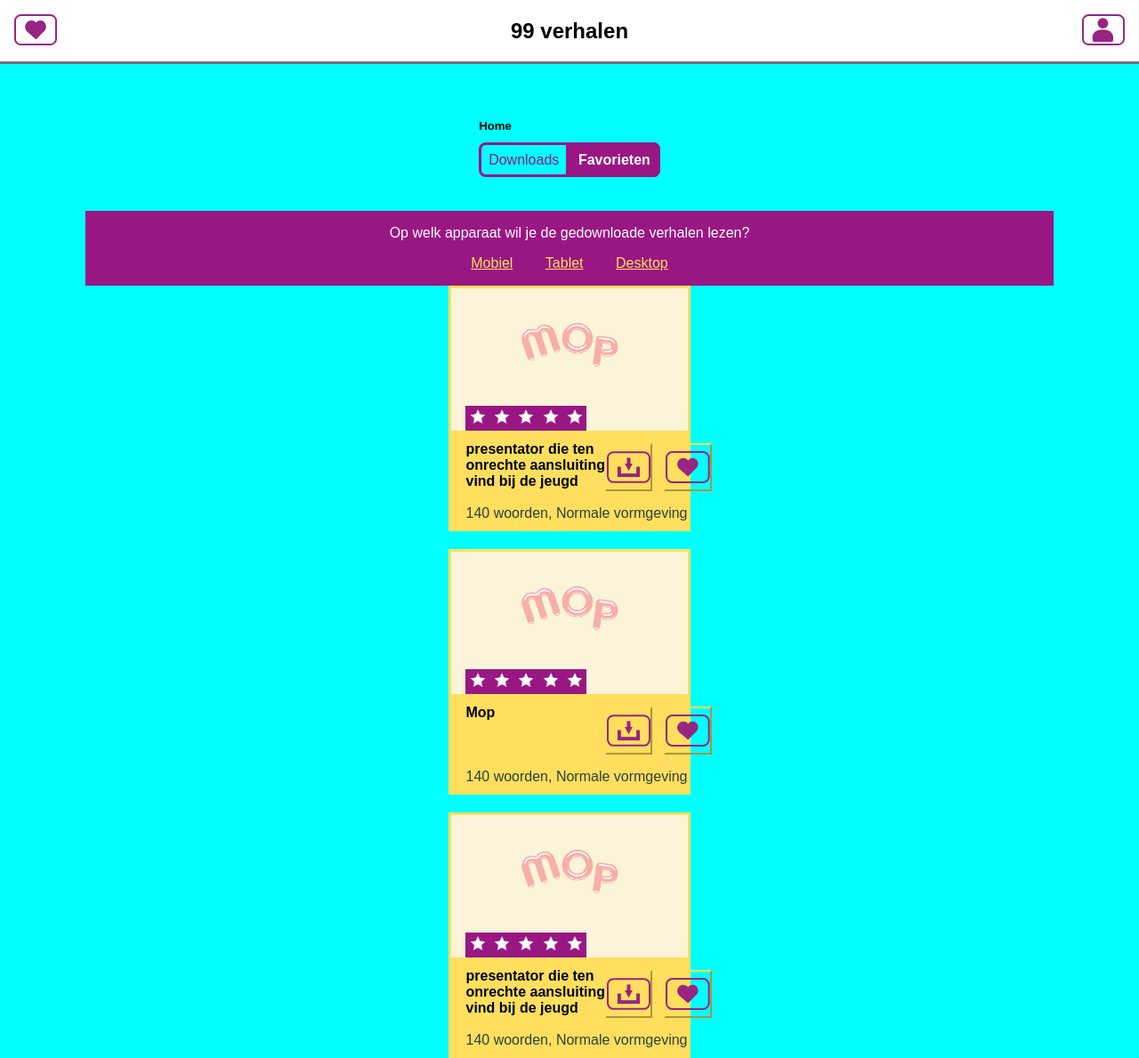
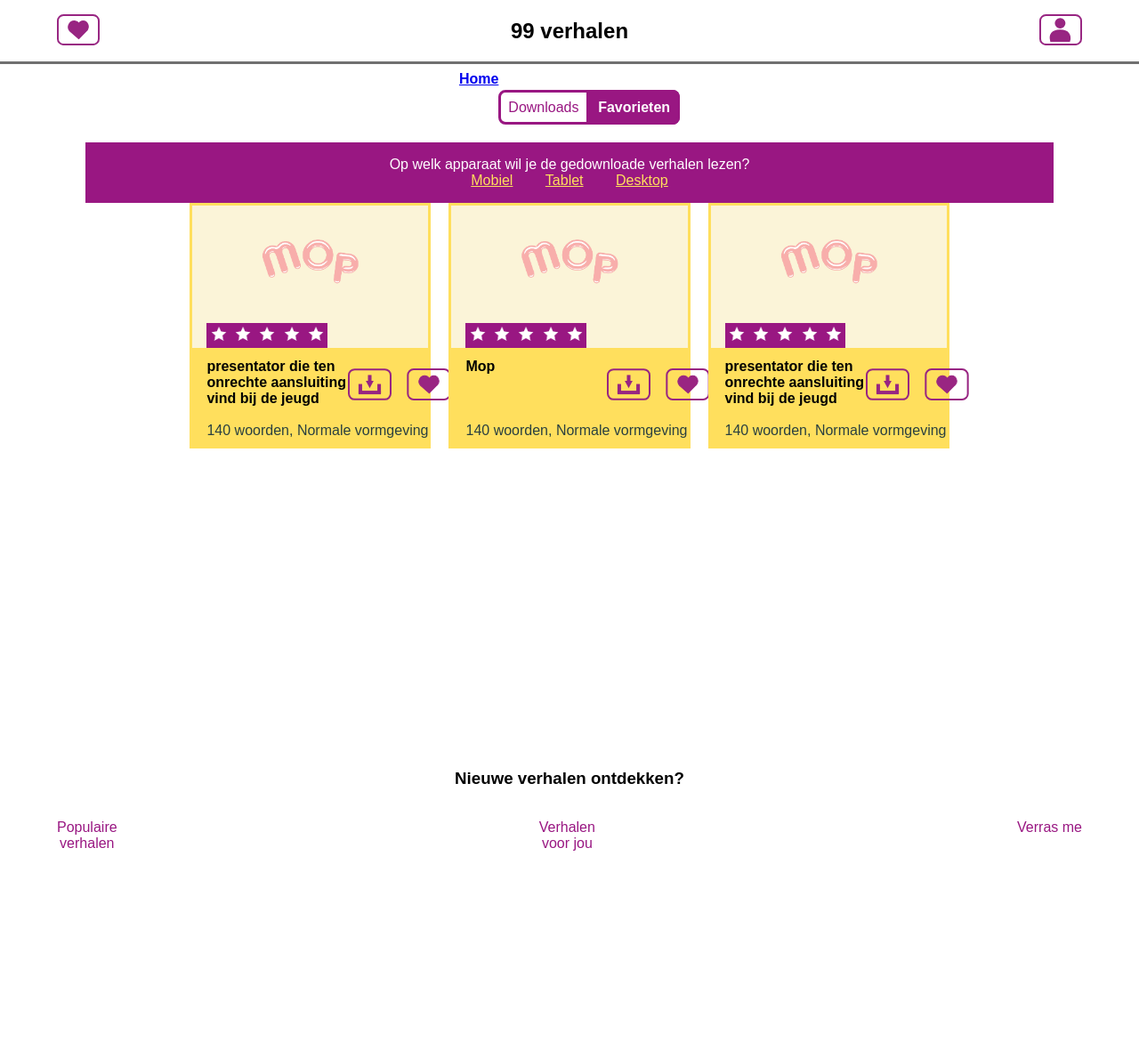
Before and after one commit to ManoukK/Project-web, a plain HTML site: page htmlpages/favorietenpagina.html in a window 1280 px wide. Shown: the whole page at 89% size. After the commit the page ends 1005 px from the top, so only its background shows below. Drawn offline with Linux system fonts and the light colour scheme; a web font is replaced by a local one.

Commit message:
een verhalen pagina
1 verhaal pagina en veel kleine aanpassingen

```diff
--- a/htmlpages/favorietenpagina.html
+++ b/htmlpages/favorietenpagina.html
@@ -31,7 +31,7 @@
 
     <section>
         <header>
-            <h5>Home</h5>
+            <a href="../index.html">Home</a>
             <span>
                 <a>Downloads</a>
                 <a id="favorietstory">Favorieten</a>
@@ -71,7 +71,7 @@
                        <img src="../img/noun_Star_2065347.png" alt="rating">
                    </li>
                    <li>
-                   <img src="../img/noun_Star_2065347.png" alt="rating">
+                       <img     src="../img/noun_Star_2065347.png" alt="rating">
                    </li>
                    <li>
                        <img src="../img/noun_Star_2065347.png" alt="rating">
@@ -80,13 +80,9 @@
                <h4>presentator die ten onrechte aansluiting vind bij de jeugd</h4>
                <p>140 woorden, Normale vormgeving</p>
                <footer>
-               <span>
-                   <button id="download">
-
-                   </button>
-                   <button id="fav">
-
-                   </button>
+                   <span class="verhalenknoppen">
+                       <button id="download"></button>
+                       <button id="fav"></button>
                    </span>
                </footer>
             </article>
@@ -113,13 +109,9 @@
                <h4>Mop</h4>
                <p>140 woorden, Normale vormgeving</p>
                <footer>
-               <span>
-                   <button id="download">
-
-                   </button>
-                   <button id="fav">
-
-                   </button>
+                   <span class="verhalenknoppen">
+                       <button id="download"></button>
+                       <button id="fav"></button>
                    </span>
                </footer>
            </article>
@@ -146,17 +138,29 @@
                <h4>presentator die ten onrechte aansluiting vind bij de jeugd</h4>
                <p>140 woorden, Normale vormgeving</p>
                <footer>
-               <span>
-                   <button id="download">
-
-                   </button>
-                   <button id="fav">
-
-                   </button>
+                   <span class="verhalenknoppen">
+                       <button></button>
+                       <button></button>
                    </span>
                </footer>
            </article>
         </span>
     </section>
 
+    <footer>
+        <h3>Nieuwe verhalen ontdekken?</h3>
+        <ul>
+            <li>
+                <a>Populaire<br>verhalen</a>
+            </li>
+            <li>
+                <a>Verhalen<br>voor jou</a>
+            </li>
+            <li>
+                 <a>Verras me</a>
+            </li>
+       </ul>
+   </footer>
+
+
 </body>
--- a/overig/stijl.css
+++ b/overig/stijl.css
@@ -76,7 +76,7 @@ body section:first-of-type {
 
 body section:first-of-type p:first-of-type {
     color: var(--letterkleur);
-    padding-top: 0em;
+    padding-top: 0;
     padding-bottom: 1em;
     width: 80vw;
 }
@@ -98,7 +98,7 @@ section header h2{
     color: white;
     font-weight: 100;
     font-size: 1.15em;
-    margin: 0em;
+    margin: 0;
     width: 85vw;
     text-transform: uppercase;
 }
@@ -112,7 +112,7 @@ section header a img{
 }
 
 section #kleinetekst {
-    margin: 0em;
+    margin: 0;
     text-align: center;
     --letterkleur: #2A4040;
     font-weight: 700;
@@ -142,7 +142,7 @@ a#link {
     text-transform: none;
     text-decoration: underline;
     font-weight: 100;
-    padding: 0em;
+    padding: 0;
     margin-bottom: 1.25em;
     margin-top: 0.5em;
 }
@@ -264,9 +264,9 @@ article footer span {
     margin-top: -6em;
 }
 
-span button {
+span.verhalenknoppen button {
     padding: 0;
-    border-color: #FFDF5D;
+    border-color: rgba(0,0,0,0);
     width: 4em;
     height: 4em;
     margin-right: 0;
@@ -278,11 +278,11 @@ span button {
     background-position: center;
 }
 
-button#download {
+span.verhalenknoppen button:first-child {
     background-image: url("../img/download.svg");
 }
 
-button#fav {
+span.verhalenknoppen button:last-child {
     background-image: url("../img/fav.svg");
 }
 
@@ -336,10 +336,24 @@ body#favpagina{
     font-family: museo-sans, sans-serif;
     background-color: white;
     font-size: 1em;
-    background-color: aqua;
+    background-color: white;
+}
+
+body#favpagina section header {
+    align-content: center;
+    display: flex;
+    position: absolute;
+}
+
+body#favpagina section header > a {
+    font-weight: 700;
+    text-decoration: underline;
+    margin-left: -em;
+    margin-top: -2em;
 }
 
 section header span a {
+    align-content: center;
     text-align: center;
     border-style: solid;
     border-color: #991782;
@@ -372,7 +386,7 @@ body#favpagina section form {
     padding-bottom: 1em;
 }
 
-body#favpagina section form legend {
+body#favpagina section form legend vb{
     margin-bottom: 1em;
 }
 
@@ -388,14 +402,42 @@ body#favpagina section form input:checked + label {
     color: #701159;
 }
 
+/* CSS styling van eenverhaal.html */
+
+body#eenverhaal section header ul{
+    list-style: none;
+    padding: 1em;
+    display: flex;
+    margin: 0;
+    margin-top: -2em;
+    padding-bottom: 0;
+    justify-content: space-between;
+    --letterkleur: #2A4040;
+    width: 90vw;
+}
+
+body#eenverhaal section header ul li:first-child {
+    margin-left: 1em;
+    margin-top: 0.8em;
+}
+
+body#eenverhaal section header ul a img {
+    margin: 0;
+    margin-left: -1.4em;
+    height: 1em;
+    padding: 0;
+    margin-top: 0.1em;
+
+}
+
+body#eenverhaal section header ul li:last-child {
+    margin-top: 0.8em;
+}
 
 
 
 /* media queries */
 @media (min-width: 44em){
-    body {
-        background-color: blanchedalmond;
-    }
 
     body section:first-of-type p:first-of-type {
         padding-top: 0em;
@@ -403,7 +445,7 @@ body#favpagina section form input:checked + label {
         width: 75vw;
     }
 
-    section #verhalenlijst {
+    section .verhalenlijst {
         display: grid;
         grid-template-columns: 1fr 1fr;
         grid-template-rows: 1fr 1fr;
@@ -415,13 +457,13 @@ body#favpagina section form input:checked + label {
         margin-right: 2em;
     }
 
+    nav ul {
+        margin-right: 2em;
+        margin-left: 2em;
+    }
 }
 
 @media (min-width: 65em){
-
-    body {
-        background-color: burlywood;
-    }
 
     section header h2 {
         background-color: rgba(10, 10, 10, 0.0);
@@ -432,7 +474,7 @@ body#favpagina section form input:checked + label {
         opacity: 0;
     }
 
-    section #verhalenlijst {
+    section .verhalenlijst {
         display: grid;
         grid-template-columns: 1fr 1fr 1fr;
         grid-template-rows: 1fr 1fr;
@@ -443,4 +485,9 @@ body#favpagina section form input:checked + label {
         margin-left: 3em;
         margin-right: 3em;
     }
+
+    nav ul {
+        margin-right: 3em;
+        margin-left: 3em;
+    }
 }
```
Also changed, not shown: htmlpages/eenverhaal.html (added, +50 -0 lines), index.html (+14 -25 lines), img/laden.svg (added), img/pijlterug.svg (added), img/verhaalmobiel.png (added), img/verhaaltablet.png (added), img/verhaalweb.png (added), overig/script.js (added). Lines whose indentation alone changed are shown as unchanged.
